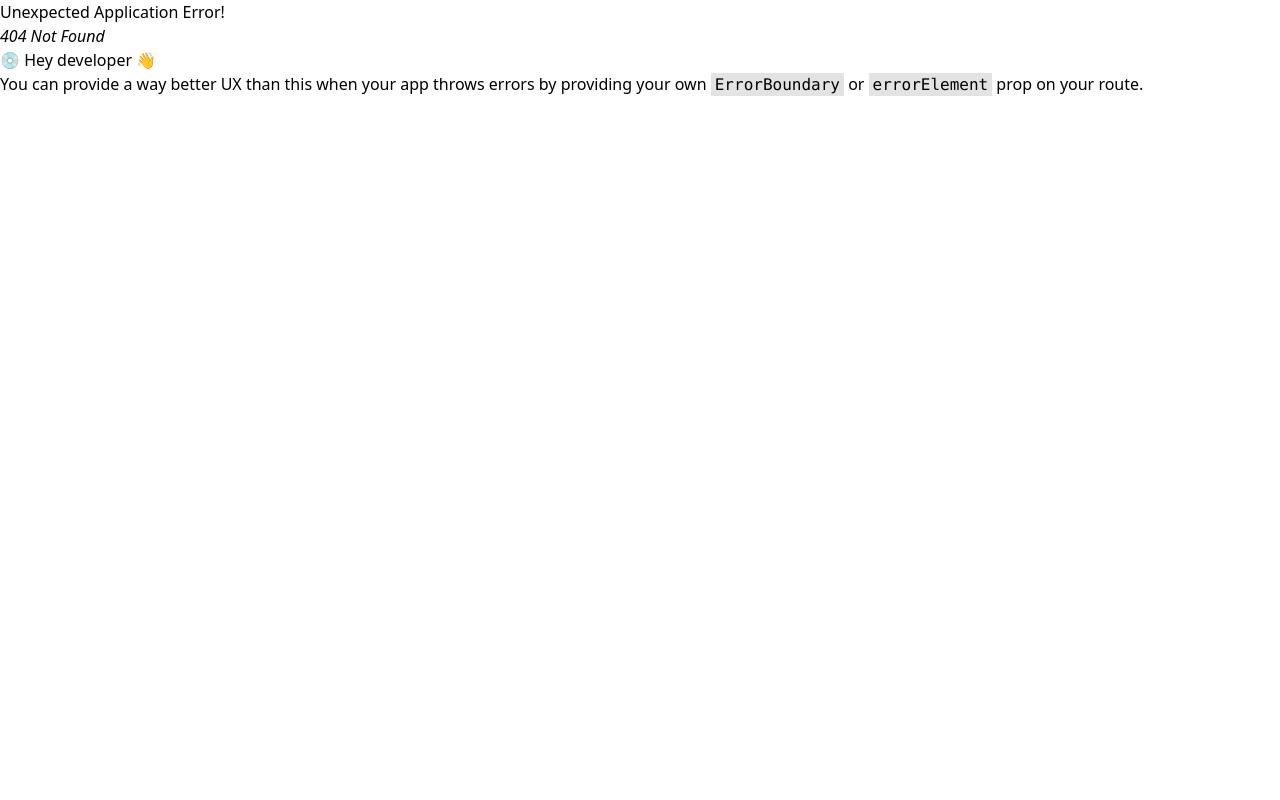
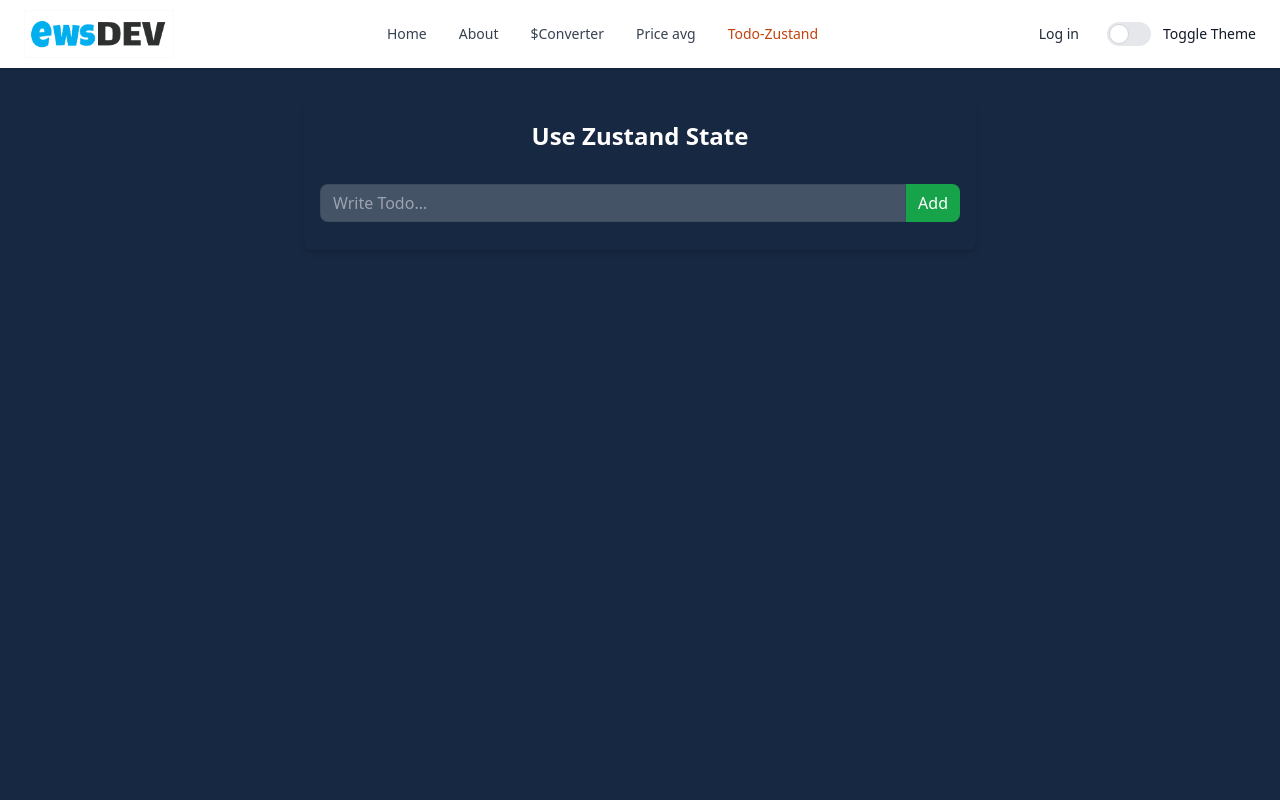
Before and after one commit to shaid85/React-Practice, a React (Vite) app: page /todozustand in a window 1280 px wide. Before the commit this address had no page. Shown: the top 800 px of the page. Built offline with nearby package versions, Linux system fonts and the light colour scheme.

Commit message:
add Zustand Todos

```diff
--- a/package.json
+++ b/package.json
@@ -12,7 +12,8 @@
   "dependencies": {
     "react": "^18.2.0",
     "react-dom": "^18.2.0",
-    "react-router-dom": "^6.18.0"
+    "react-router-dom": "^6.18.0",
+    "zustand": "^4.5.2"
   },
   "devDependencies": {
     "@types/react": "^18.2.15",
--- a/src/components/MultiuserSelect/SearchInput.jsx
+++ b/src/components/MultiuserSelect/SearchInput.jsx
@@ -55,8 +55,8 @@ function SearchInput() {
     }
 
     return <div className="w-full mx-auto max-w-6xl px-4 py-20 flex flex-col relative">
-       <h1 className="w-full text-xl font-bold py-3">Add users from suggestions</h1>
-      <div className=" w-full flex items-center flex-wrap gap-2 p-2 rounded-xl border border-solid border-slate-900">
+       <h1 className="w-full text-xl font-bold py-3 dark:text-white">Add users from suggestions</h1>
+      <div className=" w-full flex items-center flex-wrap gap-2 p-2 rounded-xl border border-solid border-slate-900 dark:border-white">
         {/* plils */}
         {selectedUsers.map((user) => {
           return (
@@ -71,10 +71,10 @@ function SearchInput() {
         {/* input feild with search suggestions */}
         <div className="">
 
-          <input className=' w-full px-3 py-2 bg-white placeholder-slate-400 focus:outline-none  block rounded-md '
+          <input className=' w-full px-3 py-2 bg-white placeholder-slate-400 focus:outline-none  block rounded-md dark:bg-slate-700'
           id='search'
           ref={inputRef}
-          placeholder='Search for a user'
+          placeholder='Search for a user...'
           type="text"
           value={searchTerm}
           onChange={(e)=> setSearchTerm(e.target.value)}
--- a/src/components/header/Header.jsx
+++ b/src/components/header/Header.jsx
@@ -7,12 +7,12 @@ import useThemeCnr from "../../Context/ThemeContext";
 
 
 export default function Header() {
-    const {themeMode, darkTheme, lightTheme} = useThemeCnr()
+    const { themeMode, darkTheme, lightTheme } = useThemeCnr()
     const onChangeBtn = (e) => {
         const darkModeStatus = e.currentTarget.checked
-        if (darkModeStatus){
+        if (darkModeStatus) {
             darkTheme()
-        }else{
+        } else {
             lightTheme()
         }
     }
@@ -22,9 +22,9 @@ export default function Header() {
     const handelclick = () => {
         const btn = document.querySelector("#showmenu");
 
-        if(hidden != "max-h-40"){
+        if (hidden != "max-h-40") {
             setHidden("max-h-40")
-        }else{
+        } else {
             setHidden("max-h-0")
         }
     }
@@ -92,7 +92,7 @@ export default function Header() {
                             <ul onClick={ulclick} className="flex flex-col mt-4 font-medium lg:flex-row lg:space-x-8 lg:mt-0">
                                 <li>
                                     <NavLink to="/"
-                                    className={({isActive}) =>
+                                        className={({ isActive }) =>
                                             `block py-2 ${isActive ? "text-orange-700" : "text-gray-700 dark:text-white"} pr-4 pl-3 duration-200 border-b border-gray-100 hover:bg-black/10 lg:hover:bg-transparent lg:border-0 hover:text-orange-700 lg:p-0`
                                         }
                                     >
@@ -101,7 +101,7 @@ export default function Header() {
                                 </li>
                                 <li>
                                     <NavLink to="/about"
-                                    className={({isActive}) =>
+                                        className={({ isActive }) =>
                                             `block py-2 ${isActive ? "text-orange-700" : "text-gray-700 dark:text-white"} pr-4 pl-3 duration-200 border-b border-gray-100 hover:bg-black/10 lg:hover:bg-transparent lg:border-0 hover:text-orange-700 lg:p-0`
                                         }
                                     >
@@ -120,7 +120,7 @@ export default function Header() {
                             </li> */}
                                 <li>
                                     <NavLink to="/currencyapp"
-                                    className={({isActive}) =>
+                                        className={({ isActive }) =>
                                             `block py-2 ${isActive ? "text-orange-700" : "text-gray-700 dark:text-white"} pr-4 pl-3 duration-200 border-b border-gray-100 hover:bg-black/10 lg:hover:bg-transparent lg:border-0 hover:text-orange-700 lg:p-0`
                                         }
                                     >
@@ -129,7 +129,7 @@ export default function Header() {
                                 </li>
                                 <li>
                                     <NavLink to="/priceavg"
-                                    className={({isActive}) =>
+                                        className={({ isActive }) =>
                                             `block py-2 ${isActive ? "text-orange-700" : "text-gray-700 dark:text-white"} pr-4 pl-3 duration-200 border-b border-gray-100 hover:bg-black/10 lg:hover:bg-transparent lg:border-0 hover:text-orange-700 lg:p-0`
                                         }
                                     >
@@ -138,12 +138,12 @@ export default function Header() {
                                 </li>
 
                                 <li>
-                                <NavLink to="/todo"
-                                    className={({isActive}) =>
+                                    <NavLink to="/todozustand"
+                                        className={({ isActive }) =>
                                             `block py-2 ${isActive ? "text-orange-700" : "text-gray-700 dark:text-white"} pr-4 pl-3 duration-200 border-b border-gray-100 hover:bg-black/10 lg:hover:bg-transparent lg:border-0 hover:text-orange-700 lg:p-0`
                                         }
                                     >
-                                    Todo
+                                        Todo-Zustand
                                     </NavLink>
                                 </li>
 
--- /dev/null
+++ b/src/components/todo-zustand/TodoForm.jsx
@@ -0,0 +1,35 @@
+import { useState } from "react"
+import useTodoStore from "./store/useTodoStore"
+
+const TodoForm = () => {
+    const addTodo = useTodoStore((state) => state.addTodo)
+
+    const [todoTitle, setTodoTitle] = useState("")
+    const handleCourseSubmit = () => {
+        if (!todoTitle) return alert("please add a course title");
+        addTodo({
+            id: Math.ceil(Math.random() * 1000000),
+            title: todoTitle
+        })
+        setTodoTitle("")
+    }
+
+    return (
+        <dev className="flex">
+            <input
+                type="text"
+                placeholder="Write Todo..."
+                className="w-full border border-black/10 rounded-l-lg px-3 outline-none duration-150 bg-white/20 py-1.5"
+                value={todoTitle}
+                onChange={(e) => setTodoTitle(e.target.value)}
+            />
+            <button onClick={() => {
+                handleCourseSubmit();
+            }} type="submit" className="rounded-r-lg px-3 py-1 bg-green-600 text-white shrink-0">
+                Add
+            </button>
+        </dev>
+    )
+}
+
+export default TodoForm
--- /dev/null
+++ b/src/components/todo-zustand/TodoItem.jsx
@@ -0,0 +1,55 @@
+/* eslint-disable no-unused-vars */
+import React from 'react'
+import useTodoStore from "./store/useTodoStore"
+
+const TodoItem = () => {
+
+    const { todolist, removeTodo, toggleTodoStatus } = useTodoStore(
+        (state) => ({
+            todolist: state.todolist,
+            removeTodo: state.removeTodo,
+            toggleTodoStatus: state.toggleTodoStatus
+        })
+    )
+
+    return (
+        <>
+            {todolist.map((todo) => {
+                return (
+                    <div key={todo.id} className='w-full'>
+                        <div
+                            className={`flex border border-black/10 rounded-lg px-3 py-1.5 gap-x-3 shadow-sm shadow-white/50 duration-300  text-black ${todo.completed ? "bg-[#c6e9a7]" : "bg-[#ccbed7]"
+                                }`}
+                        >
+                            <input
+                                type="checkbox"
+                                className="cursor-pointer"
+                                checked={todo.completed}
+                                onChange={(e) => {
+                                    toggleTodoStatus(todo.id)
+                                }}
+                            />
+                            <input
+                                type="text"
+                                className={`border outline-none w-full bg-transparent rounded-lg border-black/10 px-2 ${todo.completed ? "line-through" : ""}`}
+                                value={todo.title}
+
+
+                            />
+
+                            <button
+                                className="inline-flex w-8 h-8 rounded-lg text-sm border border-black/10 justify-center items-center bg-gray-50 hover:bg-gray-100 shrink-0"
+                                onClick={() => removeTodo(todo.id)}
+                            >
+                                ❌
+                            </button>
+                        </div>
+                    </div>
+                )
+            })}
+
+        </>
+    )
+}
+
+export default TodoItem
--- /dev/null
+++ b/src/components/todo-zustand/Todoapp.jsx
@@ -0,0 +1,24 @@
+import TodoForm from "./TodoForm";
+import TodoItem from "./TodoItem";
+
+const Todoapp = () => {
+    return (
+        <div className="bg-[#172842] min-h-screen py-8">
+            <div className="w-full max-w-2xl mx-auto shadow-md rounded-lg px-4 py-3 text-white">
+                <h1 className="text-2xl font-bold text-center mb-8 mt-2">Use Zustand State </h1>
+                <div className="mb-4">
+                    <TodoForm />
+                </div>
+                <div className="flex flex-wrap gap-y-3">
+
+                    <TodoItem />
+
+                </div>
+            </div>
+        </div>
+
+    );
+}
+
+
+export default Todoapp
--- /dev/null
+++ b/src/components/todo-zustand/store/useTodoStore.js
@@ -0,0 +1,31 @@
+import { create } from 'zustand'
+import { devtools, persist } from 'zustand/middleware';
+
+const todoStore = (set) => ({
+    todolist: [],
+    addTodo: (todo) => {
+        set((state) => ({
+            todolist: [todo, ...state.todolist]
+        }))
+    },
+    removeTodo: (todoId) => {
+        set((state) => ({
+            todolist: state.todolist.filter((todo) => todo.id !== todoId)
+        }))
+    },
+    toggleTodoStatus: (todoId) => {
+        set((state) => ({
+            todolist: state.todolist.map((todo) => todo.id === todoId ? { ...todo, completed: !todo.completed } : todo)
+        }))
+    }
+})
+
+const useTodoStore = create(
+    devtools(
+        persist(todoStore, {
+            name: "todolist",
+        })
+    )
+)
+
+export default useTodoStore
--- a/src/main.jsx
+++ b/src/main.jsx
@@ -16,6 +16,7 @@ import TodoApp from './components/TodoApp/TodoApp.jsx'
 import PriceList from './components/pricelist/PriceList.jsx'
 import { ThemeProvider } from './Context/ThemeContext.js'
 import ThemeContextProvider from './Context/ThemeContextProvider.jsx'
+import Todoapp from './components/todo-zustand/Todoapp.jsx'
 
 
 // const router = createBrowserRouter([
@@ -41,7 +42,7 @@ import ThemeContextProvider from './Context/ThemeContextProvider.jsx'
 
 const router = createBrowserRouter(
   createRoutesFromElements(
-    <Route path="/" element={<Layout/>}>
+    <Route path="/" element={<Layout />}>
       <Route path="" element={<Home />} />
       <Route path="about" element={<About />} />
       <Route path="contact" element={<Contact />} />
@@ -53,6 +54,7 @@ const router = createBrowserRouter(
       <Route path="todo" element={<TodoApp />} />
       <Route path="app" element={<App />} />
       <Route path="priceavg" element={<PriceList />} />
+      <Route path="todozustand" element={<Todoapp />} />
     </Route>
   )
 )
@@ -61,7 +63,7 @@ ReactDOM.createRoot(document.getElementById('root')).render(
   <React.StrictMode>
     <ThemeContextProvider >
       {/* <App /> */}
-      <RouterProvider router={router}/>
+      <RouterProvider router={router} />
     </ThemeContextProvider>
   </React.StrictMode>,
 )
```
Also changed, not shown: src/components/MultiuserSelect/Pills.jsx (+4 -4 lines), 1 other file (tests, documents, lock files or other folders). Lines whose indentation alone changed are shown as unchanged.
